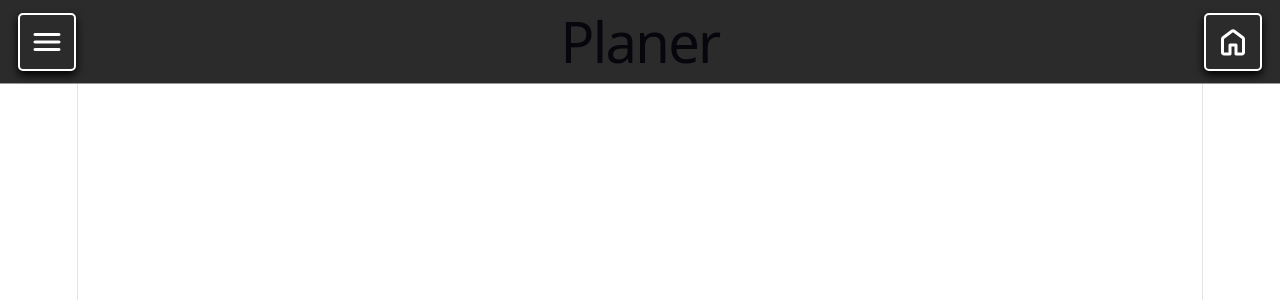
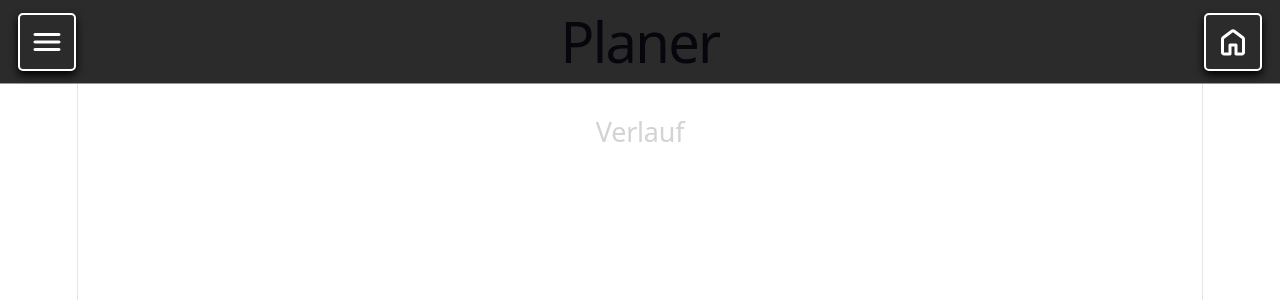
Before and after one commit to masekowsky-ee/quidey_react, a React (Vite) app: page /history in a window 1280 px wide. Shown: the top 300 px of the page. Built offline with nearby package versions, Linux system fonts and the light colour scheme.

Commit message:
feat: Add History component to display worked sessions and total time; update translations and menu

```diff
--- a/src/App.jsx
+++ b/src/App.jsx
@@ -10,6 +10,7 @@ import Profile from './components/profile.jsx'
 import Settings from './components/Settings.jsx'
 import WorkingPage from './components/WorkingPage.jsx';
 import CustomError from './components/CustomError.jsx';
+import History from './components/History.jsx';
 
 function App(){
   const { t, language, setLanguage } = useTranslation();
@@ -61,13 +62,24 @@ function App(){
     }
   });
 
+  const [workedSessions, setWorkedSessions] = useState(() => {
+      try {
+          const stored = localStorage.getItem("workedSessions");
+          if (!stored) return [];
+          const parsed = JSON.parse(stored);
+          return parsed.map(session => ({ ...session, date: new Date(session.date) }));
+      } catch {
+          return [];
+      }
+  });
+
   const [users, setUsers] = useState(mockData.users);
 
   const [sessionParams, setSessionParams] = useState({ group: null, time: null, breaks: null });
 
   const [customError, setCustomError] = useState({ bool: false, message: '' });
 
-  const [showDone, setShowDone] = useState(true);
+  const [showDone, setShowDone] = useState(false);
 
   useEffect(()=>{
     localStorage.setItem("tasks", JSON.stringify(tasks));
@@ -80,13 +92,13 @@ function App(){
   },[groups]);
   useEffect(()=>{
     localStorage.setItem("signedIn", JSON.stringify(signedIn));
-    if(!signedIn){
-      localStorage.removeItem('user');
-    }
   },[signedIn]);
   useEffect(()=>{
     localStorage.setItem("user", JSON.stringify(user));
   },[user]);
+  useEffect(()=>{
+    localStorage.setItem("workedSessions", JSON.stringify(workedSessions));
+  },[workedSessions]);
 
   console.log(tasks);
   return (
@@ -98,7 +110,8 @@ function App(){
       <CustomError t={t} customError={customError} setCustomError={setCustomError} />
       <Routes>
         <Route path="/" element={<Home t={t} showDone={showDone} setShowDone={setShowDone} tasks={tasks} setTasks={setTasks} groups={groups} setGroups={setGroups} taskIndexCounter={taskIndexCounter} setSessionParams={setSessionParams} setTaskIndexCounter={setTaskIndexCounter} setCustomError={setCustomError} />} />
-        <Route path="/working" element={<WorkingPage sessionParams={sessionParams} t={t} showDone={showDone} setShowDone={setShowDone} tasks={tasks} setTasks={setTasks} groups={groups} setGroups={setGroups} taskIndexCounter={taskIndexCounter} setSessionParams={setSessionParams} setTaskIndexCounter={setTaskIndexCounter} setCustomError={setCustomError} />} />
+        <Route path="/working" element={<WorkingPage setWorkedSessions={setWorkedSessions} sessionParams={sessionParams} t={t} showDone={showDone} setShowDone={setShowDone} tasks={tasks} setTasks={setTasks} groups={groups} setGroups={setGroups} taskIndexCounter={taskIndexCounter} setSessionParams={setSessionParams} setTaskIndexCounter={setTaskIndexCounter} setCustomError={setCustomError} />} />
+        <Route path="/history" element={<History workedSessions={workedSessions} t={t} tasks={tasks} groups={groups} setCustomError={setCustomError} />} />
         <Route path="/profile" element={<Profile t={t} users={users} setUsers={setUsers} signedIn={signedIn} setSignedIn={setSignedIn} user={user} setUser={setUser} setCustomError={setCustomError} />} />
         <Route path="/settings" element={<Settings t={t} setLanguage={setLanguage} language={language} setCustomError={setCustomError} />} />
       </Routes>
--- /dev/null
+++ b/src/components/History.jsx
@@ -0,0 +1,40 @@
+import React, {useState} from "react";
+import styles from './History.module.css';
+
+export default function History(props){
+    const { t, workedSessions, tasks, groups, setCustomError } = props;
+
+
+    return (
+        <div className={styles.div}>
+            <h2 className={styles.h2}>{t('history')}</h2>
+            <div>
+                {workedSessions ?
+                    workedSessions.map((ws)  => {
+                        return (
+                            <div>
+                                <h3>{`${ws.date.toLocaleDateString()} - ${ws.date.toLocaleTimeString().slice(0,5)}`}</h3>
+                                <p>{`${t('total')}: ${Math.ceil(ws.time / 60)} min`}</p>
+                                <ul>
+                                    {
+                                        ws.workedTasks.map((t)=>{
+                                            let time = Math.floor(t.time / 60);
+                                            if(time < 1){
+                                                time = '>1'
+                                            }
+                                            return(
+                                                <li>
+                                                    <p>{`"${t.name}", ${time} min`}</p>
+                                                </li>
+                                            )
+                                        })
+                                    }
+                                </ul>
+                            </div>
+                        )
+                    }) : <p>{t('noSessionsYet')}</p>
+                }
+            </div>
+        </div>
+    );
+}
--- /dev/null
+++ b/src/components/History.module.css
@@ -0,0 +1,15 @@
+.div{
+    display: flex;
+    flex-direction: column;
+    justify-content: center;
+    align-items: center;
+    width: 100%;
+    height: 100%;
+    margin-top: 80px;
+}
+
+.h2{
+    color: lightgray;
+    margin: 2rem;
+    font-size: 1.5rem;
+}
--- a/src/components/TaskContainer.module.css
+++ b/src/components/TaskContainer.module.css
@@ -53,7 +53,7 @@
     display: flex;
     align-items: stretch;
     flex-direction: column;
-    justify-content: space-between;
+    justify-content: flex-start;
     width: fit-content;
 }
 
--- a/src/components/TaskForm.jsx
+++ b/src/components/TaskForm.jsx
@@ -2,7 +2,7 @@ import React, { useState } from 'react'
 import styles from './TaskForm.module.css';
 
 export default function TaskForm(props){
-    const {t, setTasks, setGroups, taskIndexCounter, setTaskIndexCounter, showForms} = props;
+    const {t, setCustomError, setTasks, setGroups, taskIndexCounter, setTaskIndexCounter, showForms} = props;
 
     function handleSubmit(e){
         e.preventDefault();
@@ -16,7 +16,7 @@ export default function TaskForm(props){
 
             setTasks((prev) => [
                 ...prev,
-                { index: index, name: name, due: due, description: description, groups: ['all'], prioritise: prioritise }
+                { index: index, name: name, due: due, description: description, groups: ['all'], prioritise: prioritise, notes: [] }
             ]);
 
             setGroups((prev) => prev.map(p => {
@@ -30,6 +30,8 @@ export default function TaskForm(props){
             e.target[0].value = '';
             e.target[1].value = '';
             e.target[2].value = '';
+        } else {
+            setCustomError({bool: true, message: t('dateNameTaskError')})
         }
     }
 
--- a/src/components/TimerContainer.jsx
+++ b/src/components/TimerContainer.jsx
@@ -2,13 +2,12 @@ import React, {useState, useEffect, useRef} from 'react'
 import styles from './TimerContainer.module.css'
 
 export default function TimerContainer(props){
-    const { sessionParams, setSessionParams } = props;
+    const { sessionParams, setSessionParams, timer, setTimer } = props;
 
     let mins;
     let hours;
     let secs;
 
-    const [timer, setTimer] = useState({time: sessionParams.time, active: false});
     console.log(timer);
 
     const [timeToDisplay, setTimeToDisplay] = useState();
--- a/src/components/WorkingPage.jsx
+++ b/src/components/WorkingPage.jsx
@@ -4,7 +4,7 @@ import { useNavigate } from "react-router-dom";
 import TimerContainer from "./TimerContainer.jsx";
 
 export default function WorkingPage(props){
-    const { t, setTasks, tasks, groups, setGroups, setSessionParams, setCustomError, showDone, setShowDone, sessionParams } = props;
+    const { t, setTasks, tasks, groups, setGroups, setSessionParams, setCustomError, showDone, setShowDone, sessionParams, setWorkedSessions } = props;
 
     const navigate = useNavigate();
 
@@ -12,10 +12,59 @@ export default function WorkingPage(props){
     const [working, setWorking] = useState(true);
     const [editNote, setEditNote] = useState(false);
 
-
     // Current State:
     const firstTask = tasks.find(t=>t.prioritise === true) || tasks[0] || null;
     const [activeTask, setActiveTask] = useState(firstTask);
+
+    const [timer, setTimer] = useState({time: sessionParams.time, active: false});
+
+    //keep track of session
+    const [sessionData, setSessionData] = useState(() => ({
+        time: 0,
+        workedTasks: [],
+        date: new Date()
+    }));
+    const resetSession = () => {
+        setSessionData({ time: 0, workedTasks: [], date: new Date() });
+    };
+
+    //add new task to session data
+    useEffect(()=>{
+        if (!activeTask) return;
+        if (sessionData.workedTasks.length === 0){
+            setSessionData( (prev)=>
+                ({...prev,
+                    workedTasks: [{name: activeTask.name, index: activeTask.index, time: 0}]
+                })
+            );
+        }
+        if (!sessionData.workedTasks.find(t => t.index === activeTask.index) && sessionData.workedTasks.length > 0) {
+            setSessionData( (prev)=>
+                ({...prev,
+                    workedTasks: [...prev.workedTasks, {name: activeTask.name, index: activeTask.index, time: 0}]
+                })
+            );
+        }
+    }, [activeTask]);
+
+    //add time to tasks and session data
+    useEffect(()=>{
+        if (!timer.active) return;
+        setSessionData((prev) => {
+            const taskToUpdate = prev.workedTasks.find(t => t.index === activeTask.index);
+            //only update time if no task to update
+            if (!taskToUpdate) return {...prev, time: prev.time + 1};
+            //otherwise update task and overall
+            return {
+                ...prev,
+                time: prev.time + 1,
+                workedTasks: prev.workedTasks.map((t) =>
+                    t.index === activeTask.index ? { ...t, time: t.time + 1 } : t
+                )
+            };
+        });
+        console.log(sessionData);
+    }, [timer.time]);
 
     // New state for drag logic:
     const [draggedTask, setDraggedTask] = useState(null); // currently dragged task
@@ -94,6 +143,9 @@ export default function WorkingPage(props){
     }
 
     const handleSessionDone = () => {
+        const currentSession = sessionData;
+        setWorkedSessions((prev) => ([ ...prev, currentSession ]));
+        resetSession();
         navigate('/');
     }
 
@@ -142,7 +194,7 @@ export default function WorkingPage(props){
     return(
         <div className={styles.div}>
             <h2 className={styles.h2}>{t('currentGroup')}: {sessionParams.group === 'all' ? t('all') : sessionParams.group}</h2>
-            <TimerContainer setSessionParams={setSessionParams} sessionParams={sessionParams} />
+            <TimerContainer setSessionParams={setSessionParams} sessionParams={sessionParams} timer={timer} setTimer={setTimer} />
             <div ref={dropZoneRef} className={styles.currentTaskDiv}>
                 {activeTask ? <div>
                     <h2>{activeTask.name}</h2>
--- a/src/components/home.jsx
+++ b/src/components/home.jsx
@@ -19,7 +19,7 @@ export default function Home(props){
         <div className={styles.div}>
             <WeekDaysContainer t={t} tasks={tasks} />
             <div className={styles.formsDiv}>
-                <TaskForm showForms={showForms} setTasks={props.setTasks} t={props.t} setGroups={props.setGroups} taskIndexCounter={props.taskIndexCounter} setTaskIndexCounter={props.setTaskIndexCounter} />
+                <TaskForm setCustomError={setCustomError} showForms={showForms} setTasks={props.setTasks} t={props.t} setGroups={props.setGroups} taskIndexCounter={props.taskIndexCounter} setTaskIndexCounter={props.setTaskIndexCounter} />
                 <GroupForm showForms={showForms} t={props.t} setGroups={props.setGroups} groups={props.groups} setCustomError={setCustomError} />
                 <button className={`${styles.sizeBtn} ${showForms ? '' : styles.collapsed}`} onClick={()=>{setShowForms(!showForms)}}>{showForms ? <svg xmlns="http://www.w3.org/2000/svg" height="24px" viewBox="0 -960 960 960" width="24px" fill="currentColor"><path d="M480-264 324-108q-11 11-28 11t-28-11q-11-11-11-28t11-28l155-155q23-23 57-23t57 23l155 155q11 11 11 28t-11 28q-11 11-28 11t-28-11L480-264Zm0-432 156-156q11-11 28-11t28 11q11 11 11 28t-11 28L537-641q-23 23-57 23t-57-23L268-796q-11-11-11-28t11-28q11-11 28-11t28 11l156 156Z"/></svg> : <svg xmlns="http://www.w3.org/2000/svg" height="24px" viewBox="0 -960 960 960" width="24px" fill="currentColor"><path d="m480-194 155-155q12-12 28-12t28 12q12 12 12 28.5T691-292L537-137q-23 23-57 23t-57-23L268-292q-12-12-11.5-28.5T269-349q12-12 28.5-12t28.5 12l154 155Zm0-572L326-612q-12 12-28 11.5T270-612q-12-12-12.5-28.5T269-669l154-154q23-23 57-23t57 23l154 154q12 12 11.5 28.5T690-612q-12 11-28 11.5T634-612L480-766Z"/></svg>}</button>
             </div>
--- a/src/components/menu.jsx
+++ b/src/components/menu.jsx
@@ -16,6 +16,9 @@ export default function Menu(props){
                 <Link to="/profile" className={styles.menuItem} onClick={onClose}>
                     {t('profile')}
                 </Link>
+                <Link to="/history" className={styles.menuItem} onClick={onClose}>
+                    {t('history')}
+                </Link>
                 <Link to="/settings" className={styles.menuItem} onClick={onClose}>
                     {t('settings')}
                 </Link>
```
Also changed, not shown: src/i18n/translations.js (+8 -2 lines).
